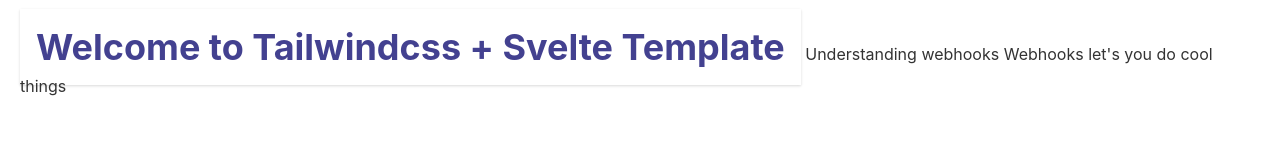
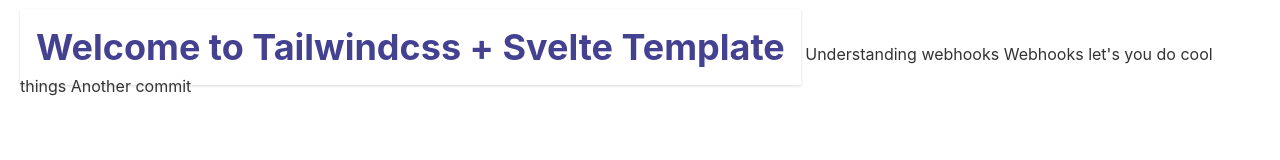
Before and after one commit to GauravRajSharma/demo-webhooks, a Svelte app: page / in a window 1280 px wide. Shown: the top 160 px of the page. Built offline with nearby package versions, Linux system fonts and the light colour scheme.

Commit message:
- another commit

```diff
--- a/src/App.svelte
+++ b/src/App.svelte
@@ -6,4 +6,5 @@
   <span class="text-indigo-800 font-bold text-4xl shadow p-4">{heading}</span>
   <span>Understanding webhooks</span>
   <span>Webhooks let's you do cool things</span>
+  Another commit
 </div>
```
